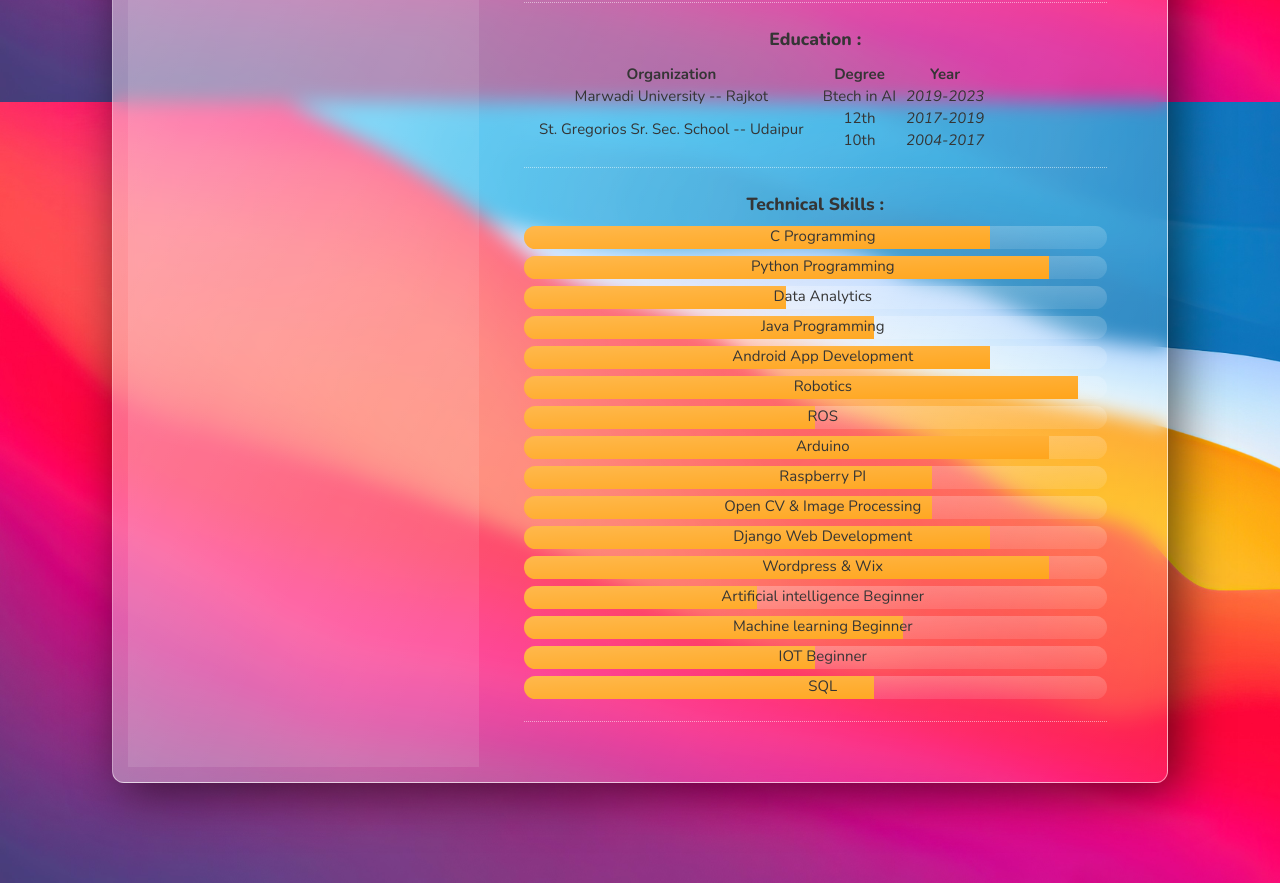
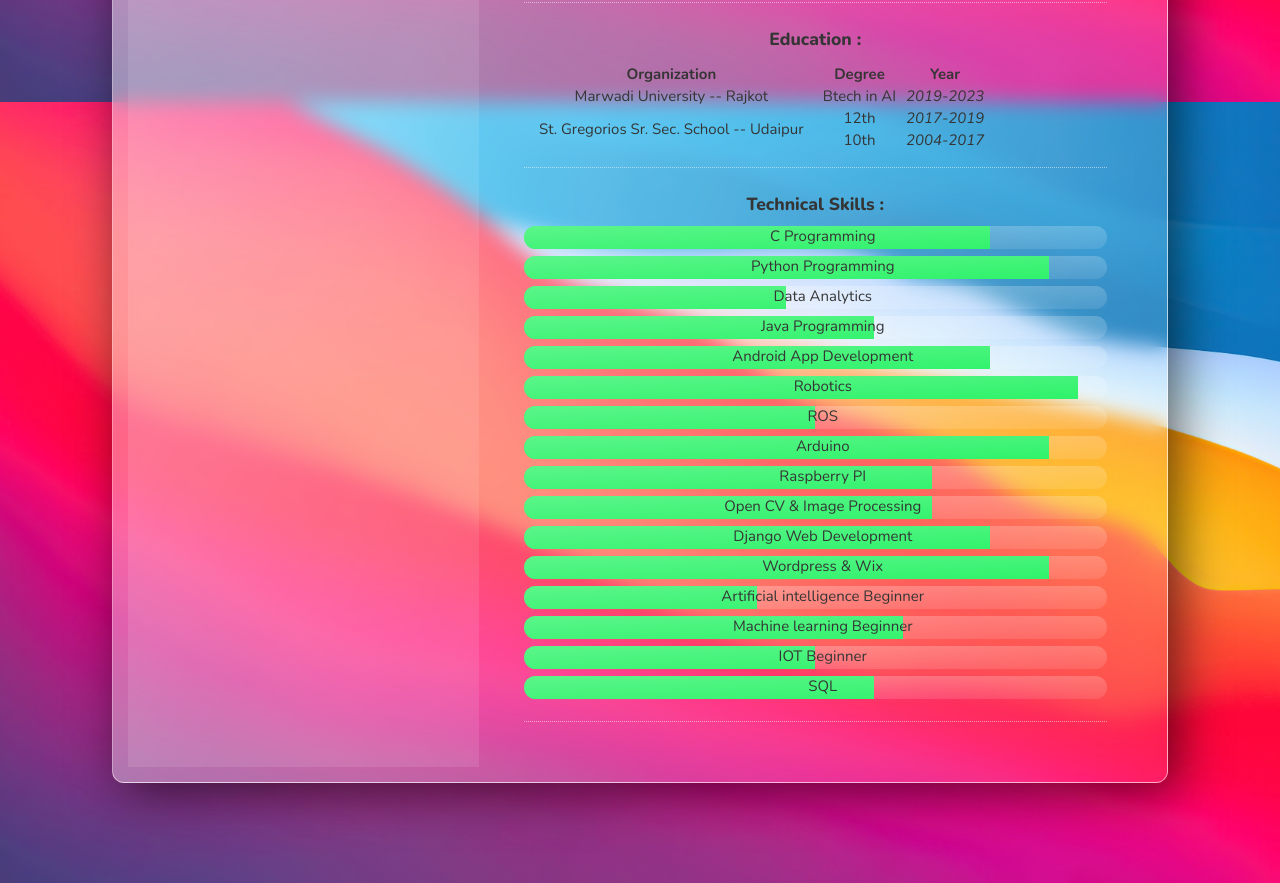
Before and after one commit to Bhavdeep13/RESUME, a plain HTML site: page index.html in a window 1280 px wide. Shown: the part 1498-2381 px from the top of the page. Drawn offline with nearby package versions, Linux system fonts and the light colour scheme.

Commit message:
Update style.css

```diff
--- a/style.css
+++ b/style.css
@@ -153,7 +153,7 @@ p{
     z-index: -1;
     width: var(--i);
     height: inherit;
-    background-color: #FF9A00;
+    background-color: #15F158;
 }
 
 
```
